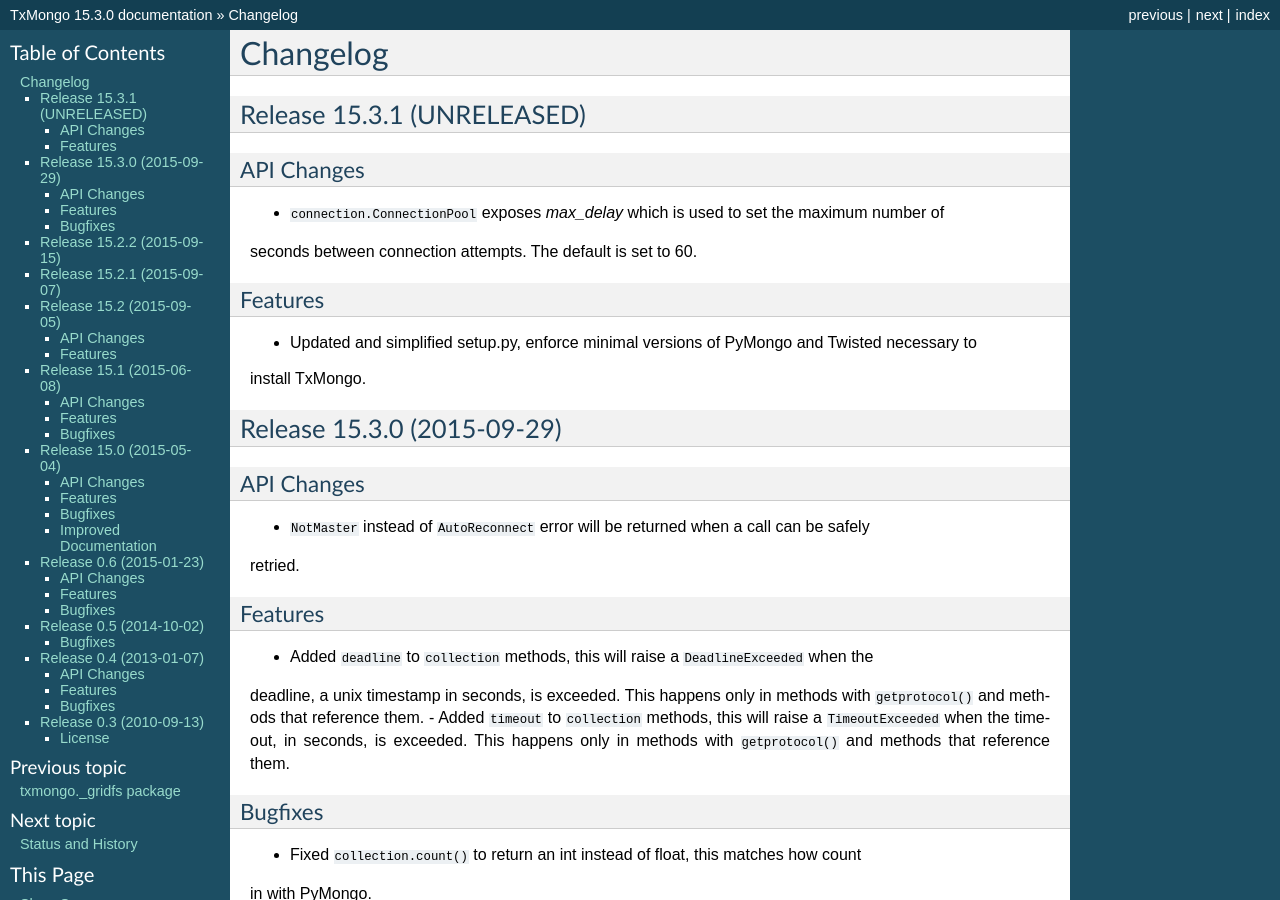
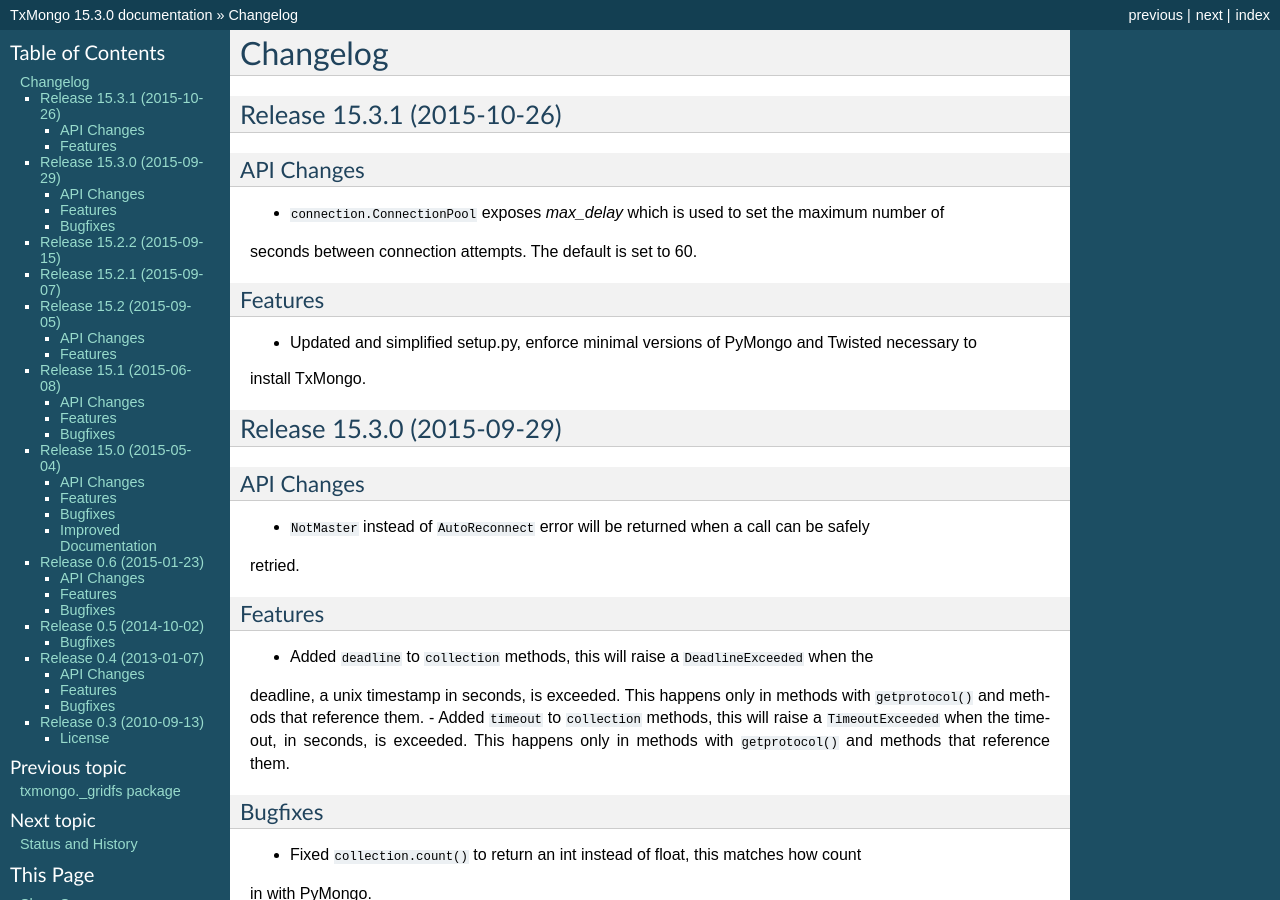
Before and after one commit to twisted/txmongo, a Sphinx documentation site: the page built from docs/source/NEWS.rst, in a window 1280 px wide and 900 px high. Built offline with Sphinx 7.4.7, drawn with Linux system fonts in a browser that asks for light colours; formulas are drawn with MathJax 3.

Commit message:
make a release

```diff
--- a/docs/source/NEWS.rst
+++ b/docs/source/NEWS.rst
@@ -1,7 +1,7 @@
 Changelog
 =========
 
-Release 15.3.1 (UNRELEASED)
+Release 15.3.1 (2015-10-26)
 ---------------------------
 
 API Changes
```
